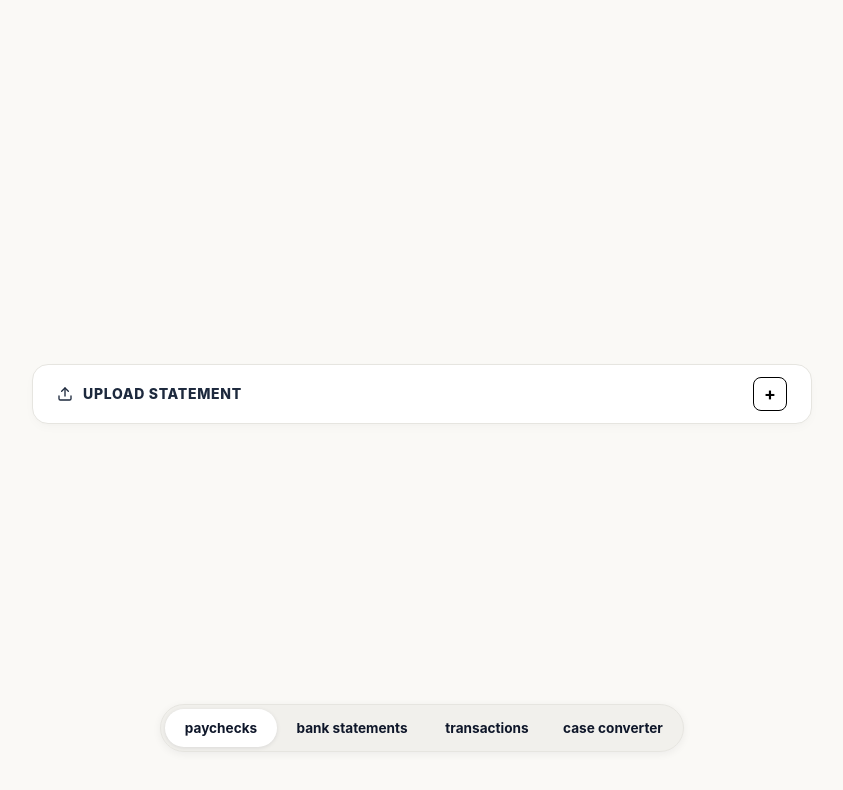
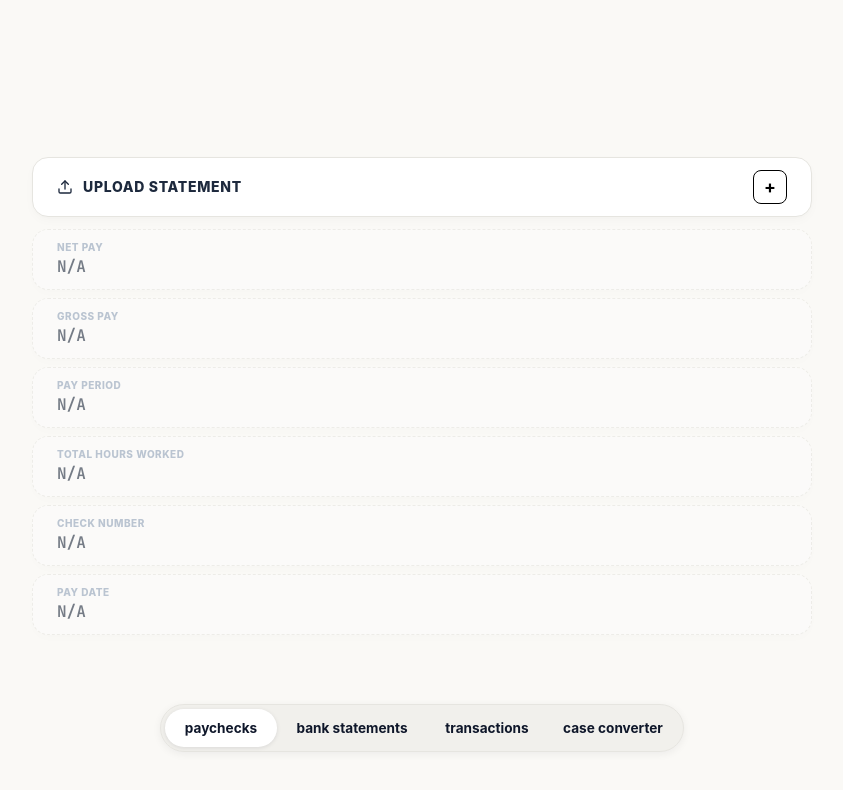
Before and after one commit to shihcb/data-extractor, a React (Vite) app: page / in a window 1280 px wide. Shown: the top 790 px of the page, without its empty margins (218-1061 px from the left). Built offline with nearby package versions, Linux system fonts and the light colour scheme.

Commit message:
Permanently display extracted value slots with dashed N/A placeholders and inline value updates

```diff
--- a/src/App.jsx
+++ b/src/App.jsx
@@ -58,7 +58,6 @@ export default function App() {
   });
 
   const [isProcessing, setIsProcessing] = useState(false);
-  const [isInitialAppLoad, setIsInitialAppLoad] = useState(true);
   const [isMounted, setIsMounted] = useState(false);
 
   // Sync state changes with localStorage
@@ -105,10 +104,6 @@ export default function App() {
   // Handle initial page load timings
   useEffect(() => {
     setIsMounted(true);
-    const timer = setTimeout(() => {
-      setIsInitialAppLoad(false);
-    }, 100);
-    return () => clearTimeout(timer);
   }, []);
 
 
@@ -252,7 +247,6 @@ export default function App() {
     activeDocType === 'card' ? cardData :
     transactionData;
 
-  const isStep2Complete = Boolean(activeData);
 
   // Tab definitions
   const tabDefs = [
@@ -351,19 +345,12 @@ export default function App() {
             />
 
             {/* Extracted Value Cards */}
-            <div
-              key="global-results-wrapper"
-              className={`results-wrapper ${isStep2Complete ? 'visible' : ''}`}
-            >
-              <div className="results-inner">
-                <Step2ExtractedData
-                  key={activeDocType}
-                  data={activeData}
-                  docType={activeDocType}
-                  isCompleted={isStep2Complete}
-                  isInitialAppLoad={isInitialAppLoad}
-                />
-              </div>
+            <div className="w-full mt-1">
+              <Step2ExtractedData
+                key={activeDocType}
+                data={activeData}
+                docType={activeDocType}
+              />
             </div>
           </>
         )}
--- a/src/components/CopyableRow.jsx
+++ b/src/components/CopyableRow.jsx
@@ -4,11 +4,14 @@ import { Copy, Check } from 'lucide-react';
 export default function CopyableRow({ label, value, highlight = false, onCopy, forceLowercaseCopy = false }) {
   const [copied, setCopied] = useState(false);
 
+  const isPlaceholder = !value || value === 'N/A' || value === 'Not Found';
+  const displayValue = isPlaceholder ? 'N/A' : value;
+
   const handleCopy = (e) => {
     e.stopPropagation();
-    if (!value || value === 'Not Found') return;
+    if (isPlaceholder) return;
 
-    const textToCopy = forceLowercaseCopy ? value.toLowerCase() : value;
+    const textToCopy = forceLowercaseCopy ? displayValue.toLowerCase() : displayValue;
     navigator.clipboard.writeText(textToCopy);
     setCopied(true);
 
@@ -21,16 +24,15 @@ export default function CopyableRow({ label, value, highlight = false, onCopy, f
     }, 1800);
   };
 
-  const isNotFound = !value || value === 'Not Found';
-
-  if (isNotFound) return null;
-
   return (
     <div
-      onClick={handleCopy}
-      className={`group cursor-pointer independent-row-card ${
-        highlight ? 'highlighted' : ''
+      onClick={!isPlaceholder ? handleCopy : undefined}
+      className={`independent-row-card select-none ${
+        isPlaceholder ? 'cursor-default opacity-60' : 'group cursor-pointer'
+      } ${
+        highlight && !isPlaceholder ? 'highlighted' : ''
       }`}
+      style={isPlaceholder ? { borderStyle: 'dashed', backgroundColor: '#fcfcfb' } : undefined}
     >
       {/* Left aligned text layout */}
       <div className="min-w-0 flex-1 text-left">
@@ -38,13 +40,14 @@ export default function CopyableRow({ label, value, highlight = false, onCopy, f
           {label}
         </div>
         <div className={`font-mono text-sm sm:text-base font-bold truncate ${
-          highlight ? 'text-emerald-700' : 'text-slate-800'
+          highlight && !isPlaceholder ? 'text-emerald-700' : 'text-slate-800'
         }`}>
-          {value}
+          {displayValue}
         </div>
       </div>
 
       {/* Action Copy Button */}
+      {!isPlaceholder && (
         <button
           type="button"
           onClick={handleCopy}
@@ -53,6 +56,7 @@ export default function CopyableRow({ label, value, highlight = false, onCopy, f
         >
           {copied ? <Check size={14} /> : <Copy size={14} />}
         </button>
+      )}
     </div>
   );
 }
--- a/src/components/Step2ExtractedData.jsx
+++ b/src/components/Step2ExtractedData.jsx
@@ -1,25 +1,12 @@
 import React, { useState, useEffect } from 'react';
 import CopyableRow from './CopyableRow';
 
-export default function Step2ExtractedData({ data, docType, isCompleted, onCopyField, isInitialAppLoad = false }) {
-  const [renderedData, setRenderedData] = useState(data);
-
-  useEffect(() => {
-    if (data) {
-      setRenderedData(data);
-    } else {
-      const timer = setTimeout(() => {
-        setRenderedData(null);
-      }, 650);
-      return () => clearTimeout(timer);
-    }
-  }, [data]);
-
-  if (!renderedData) return null;
-
+export default function Step2ExtractedData({ data, docType, onCopyField }) {
   const isPaycheck = docType === 'paycheck';
   const isCard = docType === 'card';
   const isTransaction = docType === 'transaction';
+
+  const displayData = data || {};
 
   // Helper to resolve month names to chronological indices (0-11)
   const getMonthIndex = (dateStr) => {
@@ -151,33 +138,33 @@ export default function Step2ExtractedData({ data, docType, isCompleted, onCopyF
         <>
           <CopyableRow
             label="NET PAY"
-            value={renderedData.netPay}
+            value={displayData.netPay}
             highlight={true}
             onCopy={onCopyField}
           />
           <CopyableRow
             label="GROSS PAY"
-            value={renderedData.grossIncome}
+            value={displayData.grossIncome}
             onCopy={onCopyField}
           />
           <CopyableRow
             label="PAY PERIOD"
-            value={formatPeriodRange(renderedData.payPeriod)}
+            value={formatPeriodRange(displayData.payPeriod)}
             onCopy={onCopyField}
           />
           <CopyableRow
             label="Total Hours Worked"
-            value={renderedData.hoursWorked}
+            value={displayData.hoursWorked}
             onCopy={onCopyField}
           />
           <CopyableRow
             label="CHECK NUMBER"
-            value={renderedData.paycheckNumber}
+            value={displayData.paycheckNumber}
             onCopy={onCopyField}
           />
           <CopyableRow
             label="Pay Date"
-            value={formatDateToFull(renderedData.payDate)}
+            value={formatDateToFull(displayData.payDate)}
             onCopy={onCopyField}
           />
         </>
@@ -187,23 +174,23 @@ export default function Step2ExtractedData({ data, docType, isCompleted, onCopyF
         <>
           <CopyableRow
             label="STATEMENT BALANCE"
-            value={renderedData.statementBalance}
+            value={displayData.statementBalance}
             highlight={true}
             onCopy={onCopyField}
           />
           <CopyableRow
             label="START DATE"
-            value={formatDateToFull(renderedData.startDate)}
+            value={formatDateToFull(displayData.startDate)}
             onCopy={onCopyField}
           />
           <CopyableRow
             label="END DATE"
-            value={formatDateToFull(renderedData.endDate)}
+            value={formatDateToFull(displayData.endDate)}
             onCopy={onCopyField}
           />
           <CopyableRow
             label="STATEMENT PERIOD"
-            value={formatPeriodRange(renderedData.statementPeriod)}
+            value={formatPeriodRange(displayData.statementPeriod)}
             onCopy={onCopyField}
           />
         </>
@@ -213,14 +200,14 @@ export default function Step2ExtractedData({ data, docType, isCompleted, onCopyF
         <>
           <CopyableRow
             label="AMOUNT"
-            value={renderedData.amount}
+            value={displayData.amount}
             highlight={true}
             onCopy={onCopyField}
             forceLowercaseCopy={true}
           />
           <CopyableRow
             label="DATE & TIME"
-            value={formatDateTime(renderedData.dateTime)}
+            value={formatDateTime(displayData.dateTime)}
             onCopy={onCopyField}
             forceLowercaseCopy={false}
           />
```
Lines whose indentation alone changed are shown as unchanged.
